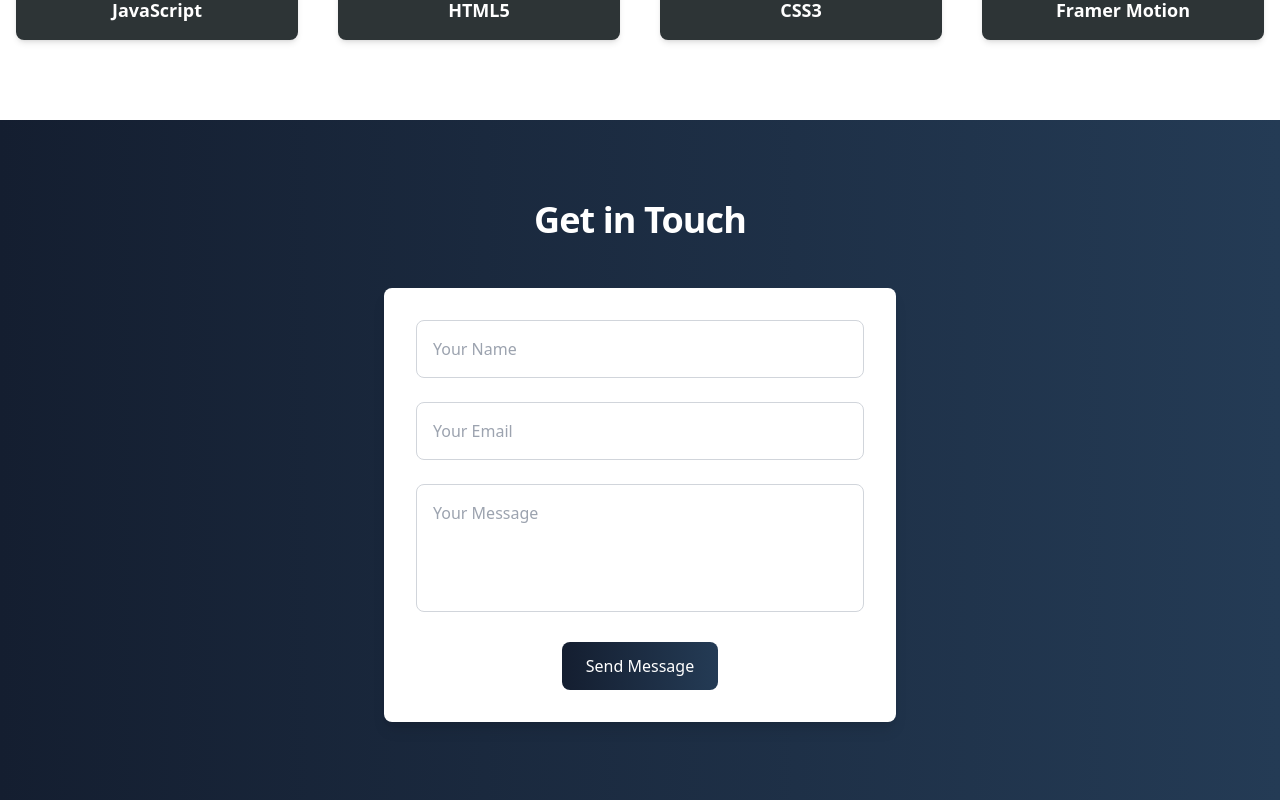
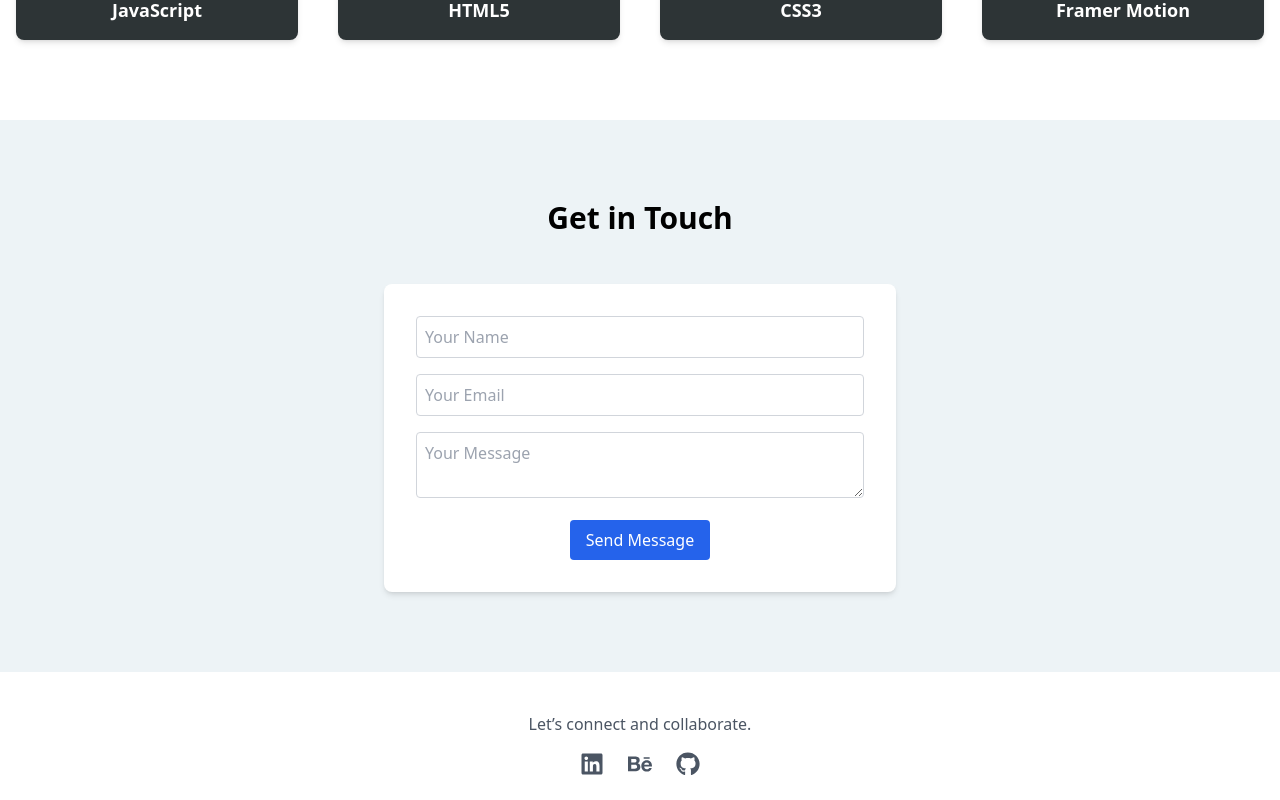
Before and after one commit to Malith212/my-portfolio, a React (Create React App) app: page / in a window 1280 px wide. Shown: the part 1820-2620 px from the top of the page. Built offline with nearby package versions, Linux system fonts and the light colour scheme.

Commit message:
email configeration part

```diff
--- a/package.json
+++ b/package.json
@@ -6,6 +6,7 @@
     "@testing-library/jest-dom": "^5.17.0",
     "@testing-library/react": "^13.4.0",
     "@testing-library/user-event": "^13.5.0",
+    "emailjs-com": "^3.2.0",
     "framer-motion": "^11.11.9",
     "react": "^18.3.1",
     "react-dom": "^18.3.1",
--- a/src/components/ContactForm.jsx
+++ b/src/components/ContactForm.jsx
@@ -1,4 +1,5 @@
 import React, { useState } from "react";
+import emailjs from "emailjs-com"; // Import EmailJS
 
 const ContactForm = () => {
   const [formData, setFormData] = useState({
@@ -13,51 +14,63 @@ const ContactForm = () => {
 
   const handleSubmit = (e) => {
     e.preventDefault();
-    // Handle form submission logic here
-    console.log(formData);
+
+    emailjs
+      .send(
+        "service_qlpppxc", // Your Service ID
+        "template_szcwx7n", // Your Template ID
+        formData,
+        "T4xt20ZdK91D2REf2" // Your User ID (Public Key)
+      )
+      .then((response) => {
+        console.log("Email sent successfully!", response.status, response.text);
+        alert("Your message has been sent successfully!"); // Success alert
+        setFormData({ name: "", email: "", message: "" }); // Clear form
+      })
+      .catch((err) => {
+        console.error("Failed to send email. Error:", err);
+        alert("Failed to send your message. Please try again later."); // Error alert
+      });
   };
 
   return (
-    <section className="bg-gradient-to-r from-[#141E30] to-[#243B55] py-20" align="center" id="contact-form">
+    <section className="bg-[#EDF3F6] py-20" align="center" id="contact-form">
       <div className="container mx-auto text-center px-4">
-        <h2 className="text-3xl md:text-4xl font-extrabold text-white mb-12 tracking-tight">Get in Touch</h2>
-        <form onSubmit={handleSubmit} className="max-w-lg mx-auto bg-white p-8 rounded-lg shadow-lg">
-          <div className="mb-6">
+        <h2 className="text-2xl md:text-3xl font-semibold mb-12">Get in Touch</h2>
+        <form onSubmit={handleSubmit} className="max-w-lg mx-auto bg-white p-8 rounded-lg shadow-md">
+          <div className="mb-4">
             <input
               type="text"
               name="name"
               placeholder="Your Name"
               value={formData.name}
               onChange={handleChange}
-              className="w-full p-4 border border-gray-300 rounded-lg text-gray-800 focus:outline-none focus:ring-2 focus:ring-blue-500 focus:border-transparent"
+              className="w-full p-2 border border-gray-300 rounded"
               required
             />
           </div>
-          <div className="mb-6">
+          <div className="mb-4">
             <input
               type="email"
               name="email"
               placeholder="Your Email"
               value={formData.email}
               onChange={handleChange}
-              className="w-full p-4 border border-gray-300 rounded-lg text-gray-800 focus:outline-none focus:ring-2 focus:ring-blue-500 focus:border-transparent"
+              className="w-full p-2 border border-gray-300 rounded"
               required
             />
           </div>
-          <div className="mb-6">
+          <div className="mb-4">
             <textarea
               name="message"
               placeholder="Your Message"
               value={formData.message}
               onChange={handleChange}
-              className="w-full p-4 border border-gray-300 rounded-lg text-gray-800 focus:outline-none focus:ring-2 focus:ring-blue-500 focus:border-transparent h-32 resize-none"
+              className="w-full p-2 border border-gray-300 rounded"
               required
             />
           </div>
-          <button
-            type="submit"
-            className="bg-gradient-to-r from-[#141E30] to-[#243B55] text-white py-3 px-6 rounded-lg hover:bg-[#2D3436] transition duration-300"
-          >
+          <button type="submit" className="bg-blue-600 text-white py-2 px-4 rounded hover:bg-blue-700">
             Send Message
           </button>
         </form>
```
Also changed, not shown: 1 other file (tests, documents, lock files or other folders).
